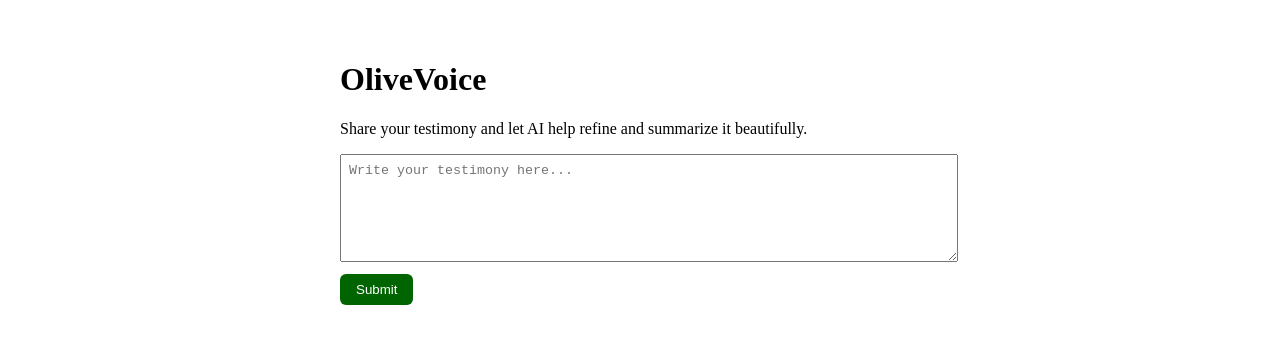
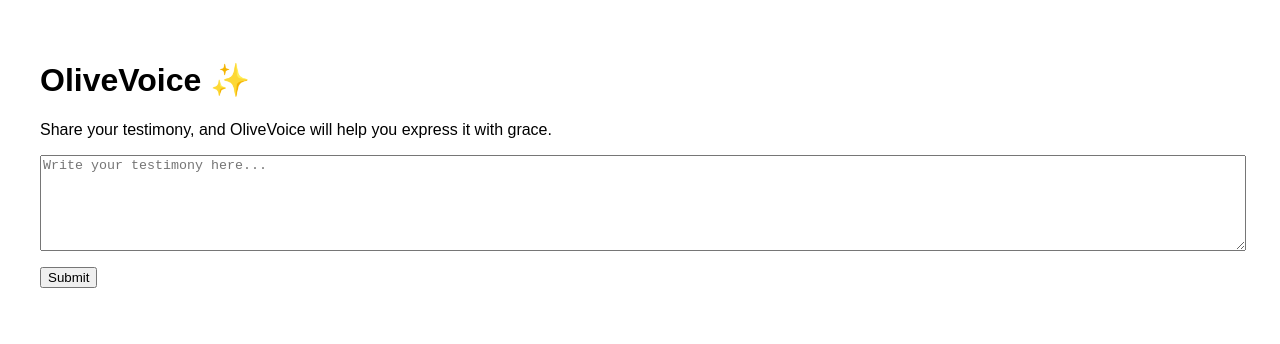
Before and after one commit to joelmanath/olivevoice-app, a Next.js app: page / in a window 1280 px wide. Shown: the top 344 px of the page. Built offline with nearby package versions, Linux system fonts and the light colour scheme.

Commit message:
Fix frontend to display AI response

```diff
--- a/pages/index.js
+++ b/pages/index.js
@@ -1,44 +1,60 @@
 import { useState } from "react";
-import TestimonyForm from "../components/TestimonyForm";
 
 export default function Home() {
+  const [testimony, setTestimony] = useState("");
   const [response, setResponse] = useState("");
+  const [loading, setLoading] = useState(false);
 
-  const handleSubmit = async (testimony) => {
-  setResponse("Generating summary...");
+  const handleSubmit = async (e) => {
+    e.preventDefault();
+    setLoading(true);
+    setResponse("Generating response...");
 
     try {
       const res = await fetch("/api/generate", {
         method: "POST",
         headers: { "Content-Type": "application/json" },
-      body: JSON.stringify({ input: testimony || "Your testimony prompt here" }),
+        body: JSON.stringify({ input: testimony }),
       });
 
-    if (!res.ok) {
-      const errorData = await res.json();
-      setResponse(`Error: ${errorData.error || res.statusText}`);
-      return;
+      const data = await res.json();
+      if (res.ok) {
+        setResponse(data.response || "No response from AI");
+      } else {
+        setResponse(`Error: ${data.error || "Something went wrong"}`);
+      }
+    } catch (err) {
+      setResponse("Network error: " + err.message);
     }
 
-    const data = await res.json();
-    setResponse(data.summary || "No response from API");
-  } catch (err) {
-    console.error("Client error:", err);
-    setResponse(`Client error: ${err.message}`);
-  }
+    setLoading(false);
   };
 
   return (
-    <main style={{ padding: "2rem", maxWidth: "600px", margin: "0 auto" }}>
-      <h1>OliveVoice</h1>
-      <p>Share your testimony and let AI help refine and summarize it beautifully.</p>
-      <TestimonyForm onSubmit={handleSubmit} />
+    <div style={{ padding: "2rem", fontFamily: "sans-serif" }}>
+      <h1>OliveVoice ✨</h1>
+      <p>Share your testimony, and OliveVoice will help you express it with grace.</p>
+
+      <form onSubmit={handleSubmit}>
+        <textarea
+          rows="6"
+          cols="60"
+          placeholder="Write your testimony here..."
+          value={testimony}
+          onChange={(e) => setTestimony(e.target.value)}
+          style={{ display: "block", marginBottom: "1rem", width: "100%" }}
+        />
+        <button type="submit" disabled={loading}>
+          {loading ? "Generating..." : "Submit"}
+        </button>
+      </form>
+
       {response && (
-        <div style={{ marginTop: "1rem", padding: "1rem", background: "#f5f5f5" }}>
-          <strong>AI Response:</strong>
+        <div style={{ marginTop: "2rem", whiteSpace: "pre-wrap" }}>
+          <h2>💬 OliveVoice Suggestion</h2>
           <p>{response}</p>
         </div>
       )}
-    </main>
+    </div>
   );
 }
```
Lines whose indentation alone changed are shown as unchanged.
